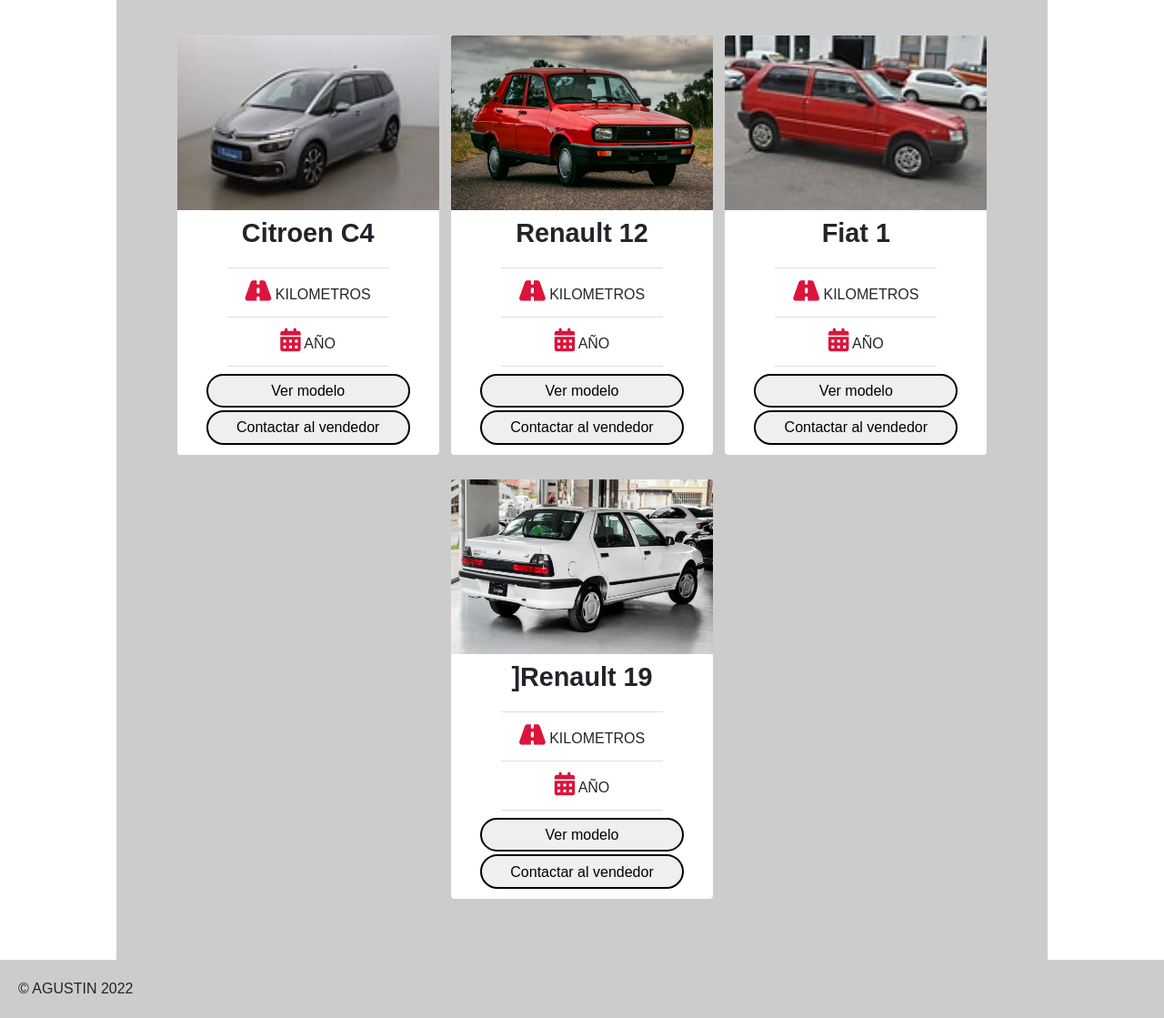
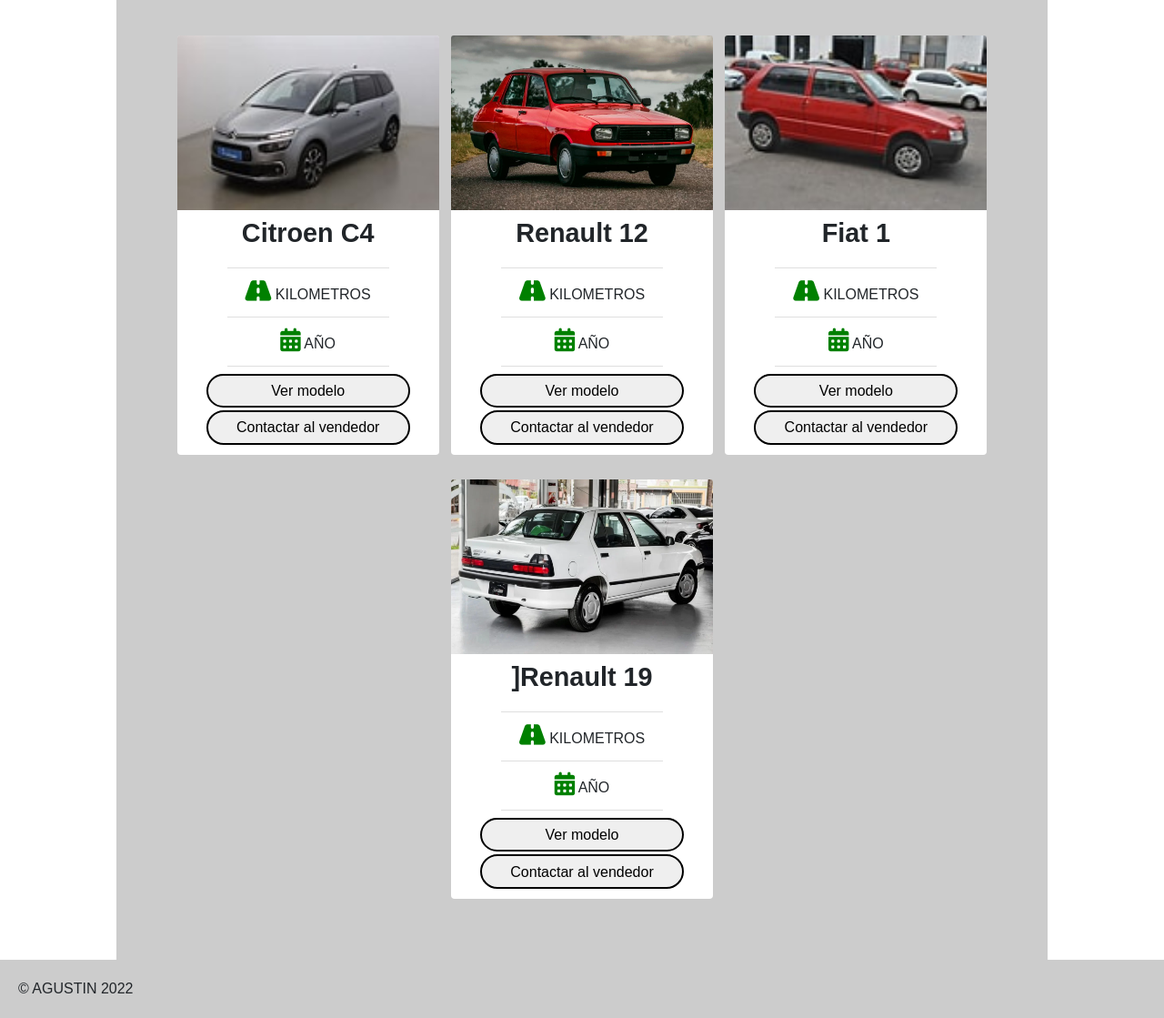
Before and after one commit to agustinservin/concesionaria2, a PHP site: page /newWorkspace/ in a window 1280 px wide. Shown: the part 245-1364 px from the top of the page at 91% size. Run offline with PHP 8.4, Linux system fonts and the light colour scheme; data comes from the database, SQL or seed files in the repository; data that the repository does not hold is empty.

Commit message:
prueba de commit posible solucion

```diff
--- a/public/estilos/default.css
+++ b/public/estilos/default.css
@@ -141,7 +141,7 @@
 }
 #main i{
     font-size: 1.6rem;
-    color:crimson;
+    color:green;
 }
 .in-card{
     font-weight: 300;
--- a/views/home/index.php
+++ b/views/home/index.php
@@ -10,8 +10,11 @@
 <body>
     <?php
     require 'views/header.php';
-    require 'views/slider.php';
+
     ?>
+    <?php
+     require 'views/slider.php';
+     ?>
     <?php
      require 'views/buscador.php';
     ?>
```
